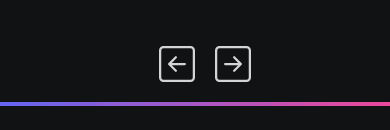
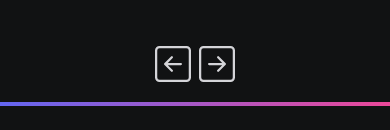
Before and after one commit to AdamJablonka/Keyboard-Layouts-Blogpost, a React (Create React App) app: page / in a window 390 px wide. Shown: the part 654-784 px from the top of the page. Built offline with nearby package versions, Linux system fonts and the light colour scheme.

Commit message:
bug fix related to buttons

```diff
--- a/src/components/ImageCarousel.tsx
+++ b/src/components/ImageCarousel.tsx
@@ -40,11 +40,11 @@ const ImageCarousel = () => {
           <BsArrowRightSquare onClick={() => changePhotoRight()} />
         </p>
       </div>
-      <div className="flex col justify-center text-4xl">
-        <p className="ml-5 md:opacity-0 opacity-100 hover:text-white cursor-pointer transition easy-in-out duration-100 hover:scale-105">
+      <div className="flex col justify-center text-4xl gap-2">
+        <p className="md:opacity-0 opacity-100 hover:text-white cursor-pointer transition easy-in-out duration-100 hover:scale-105">
           <BsArrowLeftSquare onClick={() => changePhotoRight()} />
         </p>
-        <p className="ml-5 md:opacity-0 opacity-100 hover:text-white cursor-pointer transition easy-in-out duration-100 hover:scale-105">
+        <p className="md:opacity-0 opacity-100 hover:text-white cursor-pointer transition easy-in-out duration-100 hover:scale-105">
           <BsArrowRightSquare onClick={() => changePhotoRight()} />
         </p>
       </div>
```
